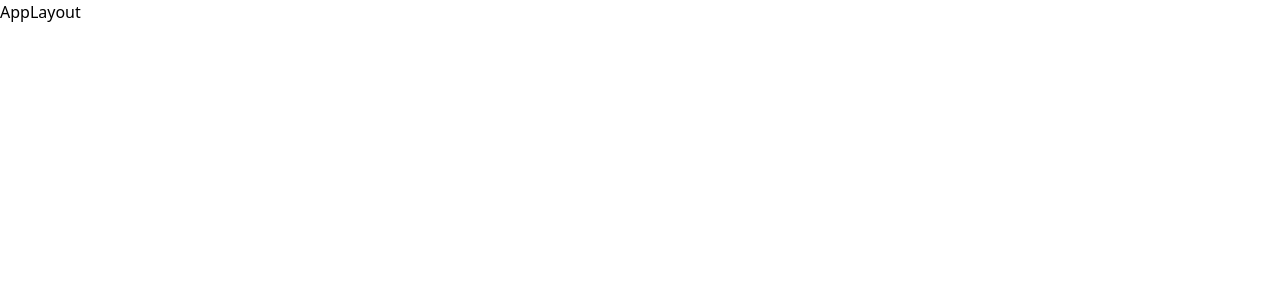
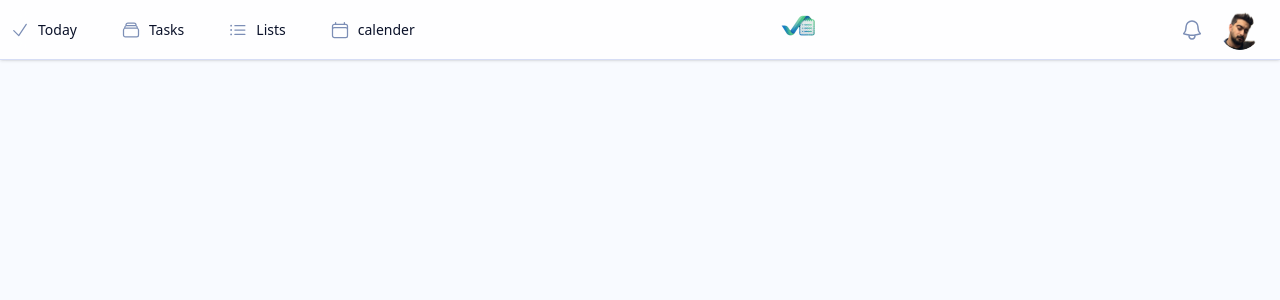
Before and after one commit to Eh-Ho/ToDo-app, a React (Vite) app in the folder todo-app/: page /tasks in a window 1280 px wide. Shown: the top 300 px of the page. Built offline with nearby package versions, Linux system fonts and the light colour scheme.

Commit message:
sidebar mvp completed

```diff
--- a/todo-app/src/app/layouts/AppLayout.tsx
+++ b/todo-app/src/app/layouts/AppLayout.tsx
@@ -1,9 +1,15 @@
-import React from 'react'
+import AppHeader from "../../components/common/AppHeader";
+import AppSidebar from "../../components/common/AppSidebar";
+import { useState } from "react";
+const AppLayout = () => {
+  const [sideOpen, setSideOpen] = useState<boolean>(false);
 
-const AppLayout = () => {
   return (
-    <div>AppLayout</div>
-  )
-}
+    <div className="w-screen h-screen bg-background">
+      <AppHeader sideOpen = {sideOpen} setSideOpen={setSideOpen}/>
+      <AppSidebar sideOpen={sideOpen}/>
+    </div>
+  );
+};
 
-export default AppLayout
+export default AppLayout;
--- a/todo-app/src/app/layouts/AuthLayout.tsx
+++ b/todo-app/src/app/layouts/AuthLayout.tsx
@@ -2,7 +2,7 @@ import { Outlet } from "react-router-dom";
 
 const AuthLayout = () => {
   return (
-    <div className="bg-background text-content min-h-screen w-full flex items-center justify-center">
+    <div className="dark bg-background text-content min-h-screen w-full flex items-center justify-center">
       <Outlet></Outlet>
     </div>
   );
--- a/todo-app/src/components/UI/Button.tsx
+++ b/todo-app/src/components/UI/Button.tsx
@@ -6,7 +6,7 @@ interface ButtonProps extends ButtonHTMLAttributes<HTMLButtonElement> {
 const Button = ({ children, ...props }: ButtonProps) => {
   return (
     <button
-      className="bg-primary text-white font-medium hover:opacity-90 transition shadow-lg  rounded-full  px-3.5 py-1.5 cursor-pointer"
+      className="bg-danger text-white font-medium hover:opacity-90 transition shadow-lg  rounded-lg  px-3.5 py-1.5 cursor-pointer"
       {...props}
     >
       {children}
--- /dev/null
+++ b/todo-app/src/components/UI/NavLink.tsx
@@ -0,0 +1,23 @@
+import type { ReactNode } from "react";
+
+interface NavLinkProps {
+  href: string;
+  text: string;
+  children?: ReactNode;
+}
+
+const NavLink = ({ text, href, children }: NavLinkProps) => {
+  return (
+    <a
+      href={href}
+      className="text-content text-sm bg-transparent  border-muted px-2.5 py-1.5 font-medium hover:bg-accent/80 transition rounded-lg "
+    >
+      <div className="flex items-center gap-2 ">
+        <div className="h-5 w-5 text-tertiary">{children}</div>
+        <span>{text}</span>
+      </div>
+    </a>
+  );
+};
+
+export default NavLink;
--- /dev/null
+++ b/todo-app/src/components/common/AppHeader.tsx
@@ -0,0 +1,61 @@
+import {
+  BellIcon,
+  Bars3Icon,
+  XMarkIcon,
+  CalendarIcon,
+  ListBulletIcon,
+  CheckIcon,
+  RectangleStackIcon,
+} from "@heroicons/react/24/outline";
+import logo from "../../assets/logo with no name.png";
+
+import user from "../../assets/user.png";
+import NavLink from "../UI/NavLink";
+import Button from "../UI/Button";
+import type { Dispatch, SetStateAction } from "react";
+
+interface AppHeaderProps {
+  sideOpen: boolean;
+  setSideOpen: Dispatch<SetStateAction<boolean>>;
+}
+
+const AppHeader = ({ sideOpen, setSideOpen }: AppHeaderProps) => {
+  return (
+    <header className=" w-screen h-15 bg-surface/80 shadow-sm backdrop-blur-md border-muted border-b flex items-center justify-between sticky z-50 top-0 ">
+      <div className="hidden md:block ">
+        <div className="flex items-center gap-6">
+          <NavLink href="#" text="Today">
+            <CheckIcon />
+          </NavLink>
+          <NavLink href="#" text="Tasks">
+            <RectangleStackIcon />
+          </NavLink>
+          <NavLink href="#" text="Lists">
+            <ListBulletIcon />
+          </NavLink>
+          <NavLink href="#" text="calender">
+            <CalendarIcon />
+          </NavLink>
+        </div>
+      </div>
+      <div className="md:hidden block">
+        <Button onClick={() => setSideOpen(!sideOpen)}>
+          {sideOpen ? (
+            <XMarkIcon className="h-7 w-7 text-accent"></XMarkIcon>
+          ) : (
+            <Bars3Icon className="h-7 w-7 text-accent"></Bars3Icon>
+          )}
+        </Button>
+      </div>
+      <div className="flex items-center">
+        <img src={logo} className="h-12 w-auto"></img>
+      </div>
+      <div className="hidden md:flex  items-center">
+        <BellIcon className="h-6 w-6 text-tertiary mx-2" />
+        <img src={user} className="h-10 w-10 rounded-full mr-5 ml-2"></img>
+      </div>
+    </header>
+  );
+};
+
+export default AppHeader;
--- /dev/null
+++ b/todo-app/src/components/common/AppSidebar.tsx
@@ -0,0 +1,38 @@
+import NavLink from "../UI/NavLink";
+import {
+  CalendarIcon,
+  ListBulletIcon,
+  CheckIcon,
+  RectangleStackIcon,
+  UserCircleIcon,
+} from "@heroicons/react/24/outline";
+
+interface AppSidebarProps {
+  sideOpen : boolean;
+}
+
+const AppSidebar = ({sideOpen} : AppSidebarProps) => {
+  return (
+    <div className={`bg-background/80 border-r border-muted ${sideOpen?"fixed":"hidden"} inset-y-0 pt-20 left-0 w-60 z-40`}>
+      <div className="flex flex-col w-full px-2 gap-2">
+        <NavLink href="#" text="Profile">
+          <UserCircleIcon />
+        </NavLink>
+        <NavLink href="#" text="Today">
+          <CheckIcon />
+        </NavLink>
+        <NavLink href="#" text="Tasks">
+          <RectangleStackIcon />
+        </NavLink>
+        <NavLink href="#" text="Lists">
+          <ListBulletIcon />
+        </NavLink>
+        <NavLink href="#" text="calender">
+          <CalendarIcon />
+        </NavLink>
+      </div>
+    </div>
+  );
+};
+
+export default AppSidebar;
```
Also changed, not shown: todo-app/src/components/UI/Anchor.tsx (+5 -5 lines), todo-app/src/assets/user.png (added).
